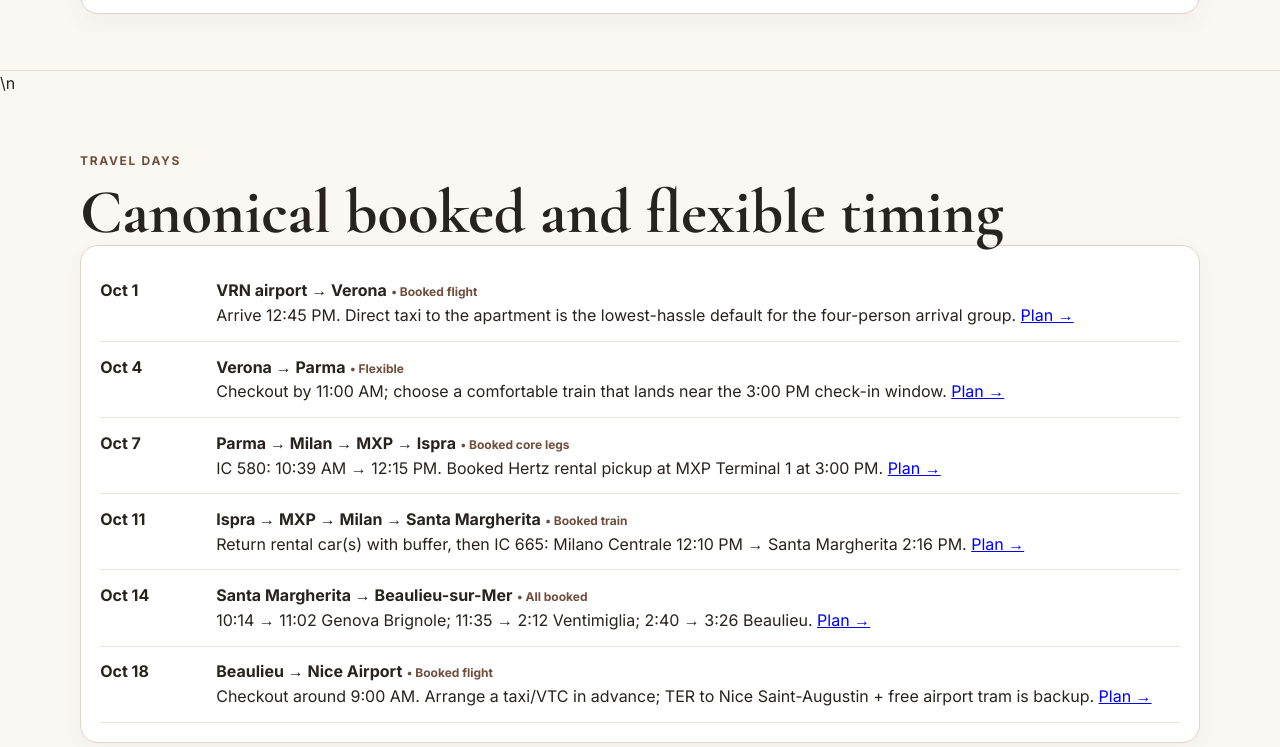
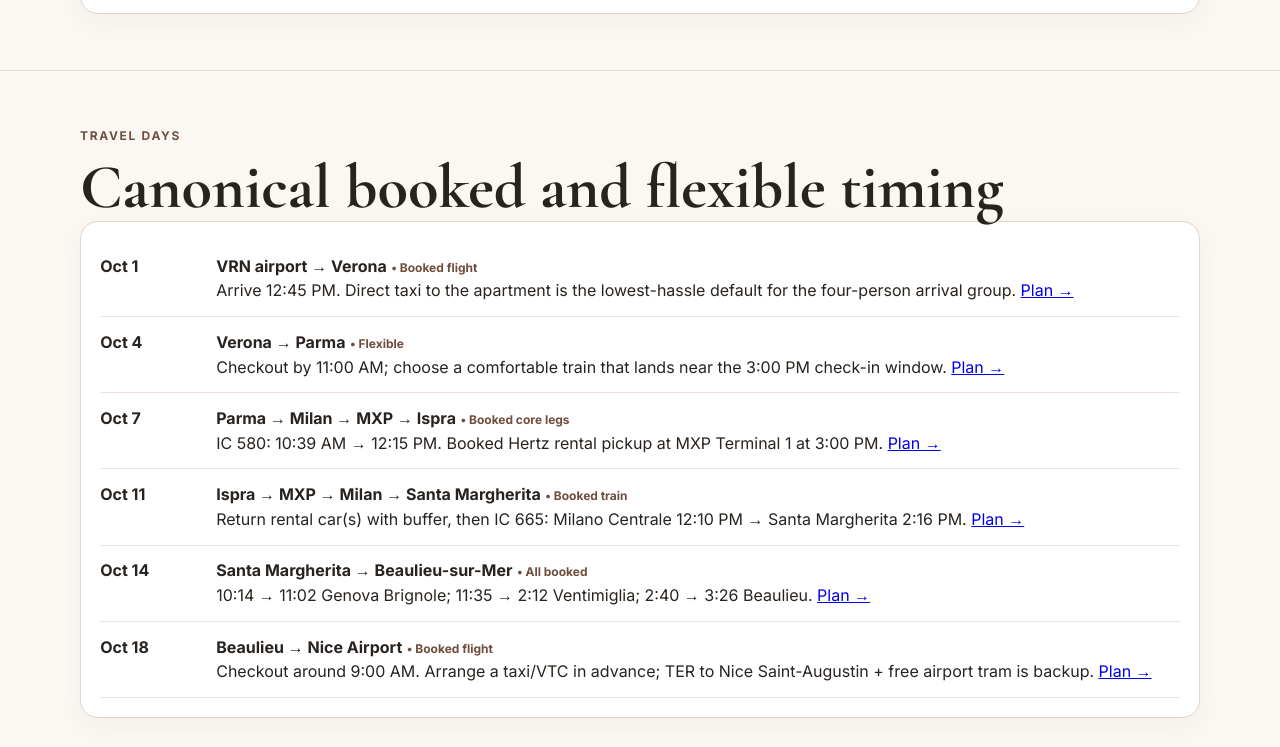
Before and after one commit to BrendonBarela/Italy-Wedding-Trip-SeraAndBrendon1010, a plain HTML site: page essentials.html in a window 1280 px wide. Shown: the part 2377-3124 px from the top of the page. Drawn offline with nearby package versions, Linux system fonts and the light colour scheme.

Commit message:
Fix Essentials phrasebook section markup

```diff
--- a/essentials.html
+++ b/essentials.html
@@ -9,7 +9,8 @@
 <article class="ess-card"><span>Oct 11–14 • Santa Margherita</span><h3>Painted Blue by PortofinoVip</h3><p data-stay-timing="santa"></p><div data-private-stay="santa"></div></article>
 <article class="ess-card"><span>Oct 14–18 • Beaulieu-sur-Mer</span><h3>Penthouse for 2</h3><p data-stay-timing="beaulieu"></p><div data-private-stay="beaulieu"></div></article>
 </div></div></section>
-<section class="ess-section"><div class="shell"><p class="kicker">Language</p><h2>English → Italian</h2><div class="ess-card"><h3>Quick phrasebook</h3><p>Useful Italian for trains, restaurants, villas, rental cars, Megan’s shopping runs and the wedding — with simple pronunciation help.</p><p><a class="button" href="italian.html">Open Italian phrasebook →</a></p></div></div></section>\n<section class="ess-section"><div class="shell"><p class="kicker">Travel days</p><h2>Canonical booked and flexible timing</h2><div class="ess-card" id="canonical-travel-days"><p>Loading trip timing…</p></div></div></section>
+<section class="ess-section"><div class="shell"><p class="kicker">Language</p><h2>English → Italian</h2><div class="ess-card"><h3>Quick phrasebook</h3><p>Useful Italian for trains, restaurants, villas, rental cars, Megan’s shopping runs and the wedding — with simple pronunciation help.</p><p><a class="button" href="italian.html">Open Italian phrasebook →</a></p></div></div></section>
+<section class="ess-section"><div class="shell"><p class="kicker">Travel days</p><h2>Canonical booked and flexible timing</h2><div class="ess-card" id="canonical-travel-days"><p>Loading trip timing…</p></div></div></section>
 <section class="ess-section"><div class="shell"><p class="kicker">Wedding day</p><h2>October 10 • Villa Eden</h2><div class="ess-grid"><article class="ess-card"><h3>Photography • 3:00–7:00 PM</h3><p>Getting-ready photos 3:00–4:00 PM. Ceremony 4:00–4:30 PM. Couple and group photos 4:30–6:00 PM. Aperitivo and first-dance photos 6:00–7:00 PM.</p></article><article class="ess-card"><h3>Dinner • around 8:00 PM</h3><p><strong>Ristorante dei Limoni</strong> is confirmed for <strong>11 people</strong> after the ceremony celebration.</p></article><article class="ess-card"><h3>Key songs</h3><p>Processional: <strong>La Vie en Rose</strong> instrumental.<br>Recessional: <strong>This Will Be (An Everlasting Love)</strong>.<br>First dance: <strong>Your Song</strong> — Elton John.</p><p><a href="wedding.html">Full wedding plan →</a></p></article></div></div></section>
 <section class="ess-section" id="contacts"><div class="shell"><p class="kicker">Our group</p><h2>Trip contacts</h2><p>Call, text or WhatsApp everyone in the wedding group from here.</p><section id="contacts-content" hidden aria-label="Group contacts"><p>All numbers include the US country code (+1). WhatsApp links work for people who use WhatsApp.</p><div id="contacts-list" class="contacts-grid"></div></section></div></section>
 <section class="ess-section"><div class="shell"><p class="kicker">When something goes sideways</p><h2>Emergency & fallback</h2><div class="ess-card"><strong style="font-size:1.35rem">EU emergency number: 112</strong><p>Works throughout Italy and France for police, fire and medical emergencies.</p><p>Keep passports, travel documents, prescriptions and insurance details separately available offline. Confirmation numbers, access codes and passwords are not stored in this repository.</p></div></div></section>
```
